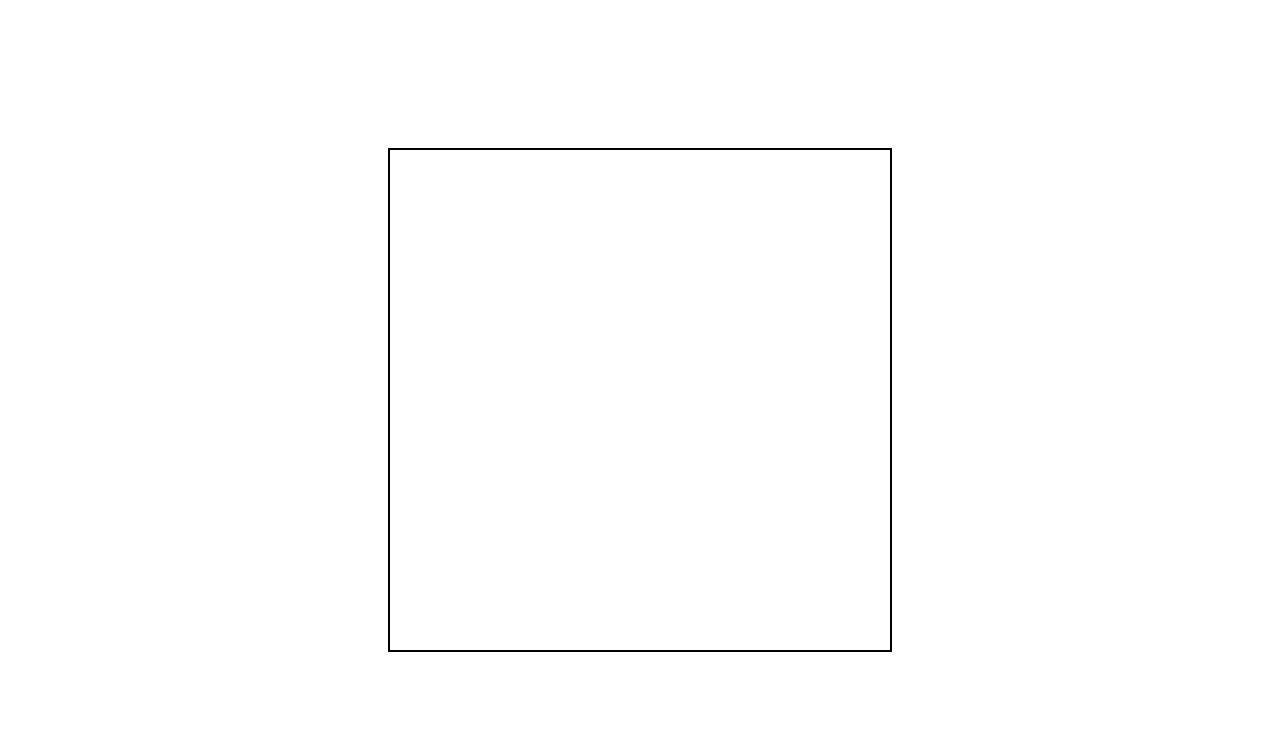
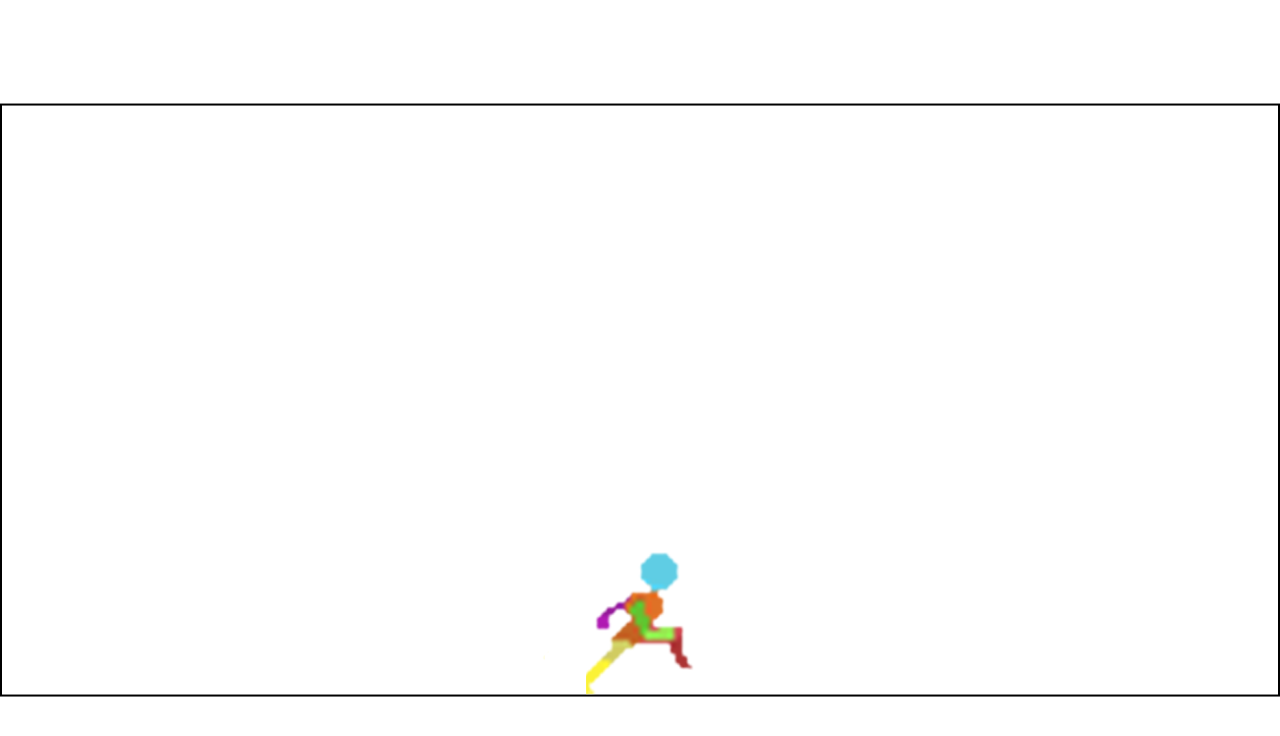
Before and after one commit to Vegadrone/Chased-by-Time-Vegadrone-2023-JavaScript-GameJam-Project, a plain HTML site: page index.html in a window 1280 px wide. Drawn offline with Linux system fonts and the light colour scheme.

Commit message:
feat: :sparkles: Add input class, animate sprite, set horizontal movement

```diff
--- /dev/null
+++ b/JavaScript/input.js
@@ -0,0 +1,28 @@
+export class InputHandler {
+    constructor() {
+        this.keys = []
+        window.addEventListener('keydown', e => {
+            if (
+                e.key === 'a' && this.keys.indexOf(e.key) === -1 ||
+                e.key === 'd' && this.keys.indexOf(e.key) === -1 ||
+                e.key === 's' && this.keys.indexOf(e.key) === -1 ||
+                e.key === ' ' && this.keys.indexOf(e.key) === -1
+            ) {
+                this.keys.push(e.key);
+            }
+            console.log(this.keys, e.key);
+        })
+
+        window.addEventListener('keyup', e => {
+            if (
+                e.key === 'a' ||
+                e.key === 'd' ||
+                e.key === 's' ||
+                e.key === ' '
+            ) {
+                this.keys.splice(this.keys.indexOf(e.key), 1);
+            }
+            console.log(this.keys, e.key);
+        })
+    }
+}
--- a/JavaScript/main.js
+++ b/JavaScript/main.js
@@ -1,10 +1,41 @@
+import { Player } from "./player.js";
+import { InputHandler } from "./input.js";
+
 window.addEventListener('load', function(){
     //Canvas Set Up
     const canvas = document.getElementById("gameScreen");
     const ctx = canvas.getContext('2d');
 
     //Canvas dimensions
-    canvas.width = 500;
-    canvas.height = 500;
+    canvas.width = 1300;
+    canvas.height = 600;
 
+    class Game {
+        constructor(width, height){
+            this.width = width;
+            this.height = height;
+            this.player = new Player(this);
+            this.input = new InputHandler();
+        }
+
+        update(){
+        //Game calculations e framecount
+            this.player.update(this.input.keys);
+        }
+
+        draw(context){
+        //draw of score, character and more
+            this.player.draw(context);
+        }
+    }
+
+    const game = new Game(canvas.width, canvas.height);
+
+    function animate(){
+        ctx.clearRect(0, 0, canvas.width, canvas.height);
+        game.draw(ctx);
+        game.update();
+        requestAnimationFrame(animate);
+    }
+    animate();
 });
--- /dev/null
+++ b/JavaScript/player.js
@@ -0,0 +1,53 @@
+export class Player {
+    constructor(game){
+        //Point to the whole game object
+        this.game = game;
+        //Player Dimensions
+        this.width = 200;
+        this.height = 200;
+        //This put the sprite in the middle of the canvas at the bottom
+        this.x = this.game.width /2 - this.width /2;
+        this.y = this.game.height - this.height;
+        this.image = document.getElementById('player');
+        //Sprite animation values
+        this.frameX = 0;
+        this.frameY = 0;
+        this.gameFrame = 0;
+        this.staggerFrame = 5;
+        //Horizontal movement values
+        this.movementSpeed = 0;
+        this.maxMovementSpeed = 4;
+        this.lowerMovementSpeed = -2;
+        //Vertical movement values
+        this.verticalVelocity = 0;
+    }
+
+    update(input){
+        //input handling
+        if (input.includes('d')) this.movementSpeed = this.maxMovementSpeed;
+        else if (input.includes('a')) this.movementSpeed = this.lowerMovementSpeed;
+        else this.movementSpeed = 0;
+
+        //Horizontal Movement
+        this.x += this.movementSpeed;
+        //Set L and R boundries
+        if (this.x < 0) {
+            this.x = 0;
+        } else if (this.x > this.game.width - this.width){
+            this.x = this.game.width - this.width;
+        }
+
+        //Sprite Animation
+        if (this.gameFrame % this.staggerFrame == 0) {
+            if (this.frameX < 7) this.frameX++;
+            else this.frameX = 0;
+        };
+        this.gameFrame++;
+    }
+
+    draw(context){
+        context.drawImage(this.image, this.frameX * this.width, this.frameY * this.height,
+            this.width, this.height, this.x, this.y, this.width, this.height);
+
+    }
+}
--- a/index.html
+++ b/index.html
@@ -10,5 +10,6 @@
 </head>
 <body>
     <canvas id="gameScreen"></canvas>
+    <img class="load-immages" id="player" src="./assets/char-spritesheet.png" alt="char-spritesheet">
 </body>
 </html>
--- a/style.css
+++ b/style.css
@@ -10,4 +10,9 @@
     transform: translate(-50%, -50%);
     top: 50%;
     left: 50%;
+    max-width: 100%;
 }
+
+.load-immages{
+    display: none;
+}
```
